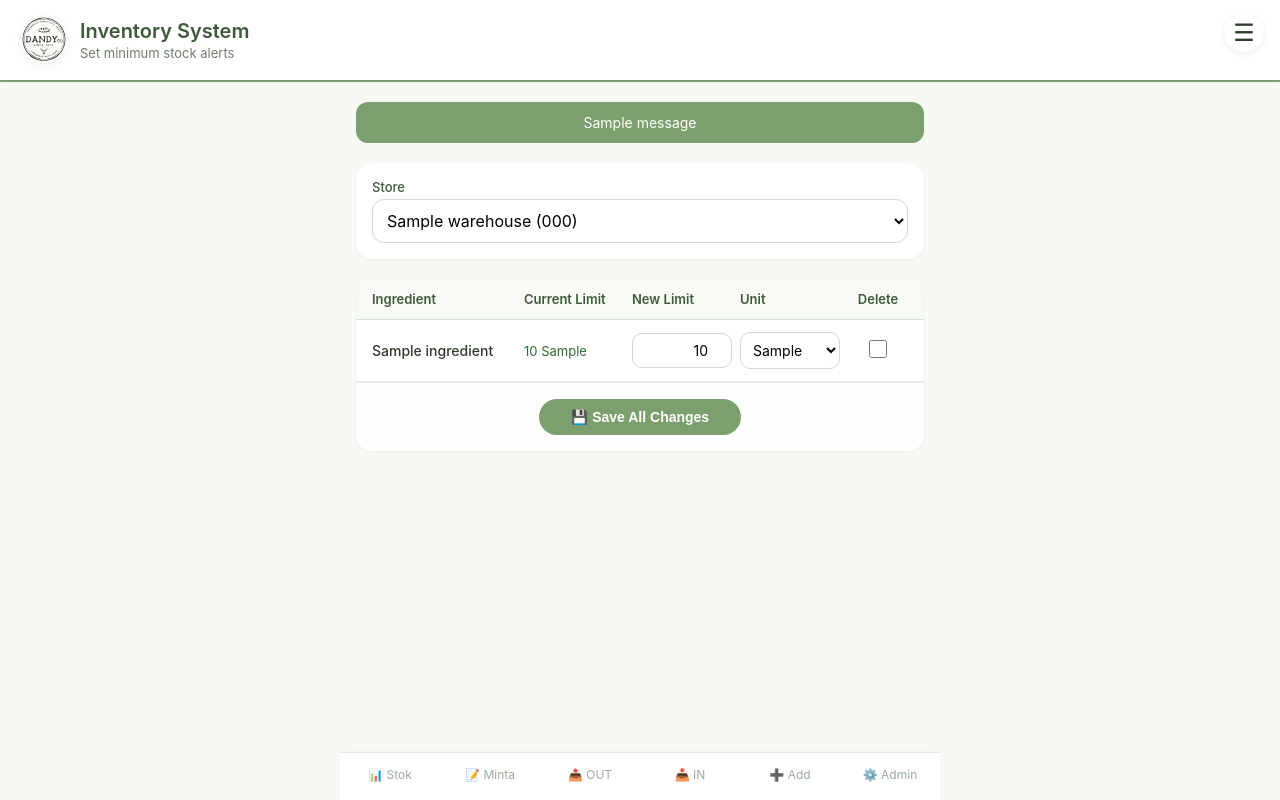
After one commit to furiaak/htf2, a Flask app: page /admin/stock_limits in a window 1280 px wide. The commit adds this page. Run offline with Flask 3, Linux system fonts and the light colour scheme; a user stored in the database is signed in; tables that the repository leaves empty hold one stand-in row (values such as "Sample post"); one stand-in notice (Sample message) is shown.

Commit message:
added stock setting

```diff
--- a/app.py
+++ b/app.py
@@ -1,6 +1,6 @@
 from flask import Flask, render_template, request, redirect, url_for, session, flash, jsonify
 from flask_sqlalchemy import SQLAlchemy
-from sqlalchemy import func
+from sqlalchemy import func, or_
 from datetime import datetime, date, timezone
 from werkzeug.security import generate_password_hash, check_password_hash
 import os
@@ -73,7 +73,13 @@ class StockSetting(db.Model):
     warehouse_id = db.Column(db.Integer, db.ForeignKey('warehouses.id'), nullable=False)
     ingredient_id = db.Column(db.Integer, db.ForeignKey('ingredients.id'), nullable=False)
     min_quantity_base = db.Column(db.Float, nullable=False)
+    unit_id = db.Column(db.Integer, db.ForeignKey('units.id'), nullable=False)   # NEW
     updated_at = db.Column(db.DateTime, default=datetime.utcnow)
+
+    # Relationships (optional)
+    warehouse = db.relationship('Warehouse')
+    ingredient = db.relationship('Ingredient')
+    unit = db.relationship('Unit')   # NEW
 
 class InventoryBalance(db.Model):
     __tablename__ = 'inventory_balance'
@@ -857,11 +863,9 @@ def current_stock():
     user_role = session['role']
     user_id = session['user_id']
 
-    # Admin sees all warehouses
+    # Admin sees all warehouses (keep as is)
     if user_role == 'ADMIN':
-        # Get all warehouses with their stock
         warehouses = Warehouse.query.order_by(Warehouse.name).all()
-
         stock_by_warehouse = []
         for wh in warehouses:
             balances = db.session.query(
@@ -885,35 +889,70 @@ def current_stock():
                 'warehouse': wh,
                 'stock_list': stock_list
             })
-
         return render_template('hq_stock.html', stock_by_warehouse=stock_by_warehouse)
 
-    # Regular users see their assigned warehouse
+    # Regular user
     warehouse_id = session['warehouse_id']
-    warehouse = Warehouse.query.get(warehouse_id)
+    warehouse = db.session.get(Warehouse, warehouse_id)
+
+    from sqlalchemy import func, or_
 
     results = db.session.query(
-        InventoryBalance, Ingredient
-    ).join(
-        Ingredient, InventoryBalance.ingredient_id == Ingredient.id
+        Ingredient,
+        func.coalesce(InventoryBalance.balance_base, 0).label('balance_base'),
+        StockSetting.min_quantity_base,
+        StockSetting.unit_id,
+        Unit.alt_unit.label('limit_unit'),
+        Unit.conversion_to_base.label('limit_conversion')
+    ).outerjoin(
+        InventoryBalance,
+        (InventoryBalance.ingredient_id == Ingredient.id) &
+        (InventoryBalance.warehouse_id == warehouse_id)
+    ).outerjoin(
+        StockSetting,
+        (StockSetting.ingredient_id == Ingredient.id) &
+        (StockSetting.warehouse_id == warehouse_id)
+    ).outerjoin(
+        Unit, StockSetting.unit_id == Unit.id
     ).filter(
-        InventoryBalance.warehouse_id == warehouse_id
-    ).order_by(Ingredient.name.asc()).all()
+        Ingredient.is_approved == True,
+        or_(
+            InventoryBalance.balance_base > 0,
+            StockSetting.id.isnot(None)
+        )
+    ).order_by(Ingredient.name).all()
 
     stock_list = []
-    for balance, ingredient in results:
-        display_qty = format_quantity(balance.balance_base, ingredient)
+    low_stock_count = 0
+
+    for ingredient, balance_base, min_base, limit_unit_id, limit_unit_alt, limit_conversion in results:
+        is_below = False
+        min_display = None
+
+        if min_base is not None and limit_conversion and limit_conversion > 0:
+            # Convert min_base back to the stored unit (as an integer, rounding up)
+            limit_qty = min_base / limit_conversion
+            # Optionally round up to nearest integer for display
+            limit_qty_int = int(limit_qty) + (1 if limit_qty > int(limit_qty) else 0)
+            min_display = f"{limit_qty_int} {limit_unit_alt}"
+            if balance_base < min_base:
+                is_below = True
+                low_stock_count += 1
+
+        display_qty = format_quantity(balance_base, ingredient)
+
         stock_list.append({
             'ingredient': ingredient,
-            'balance_base': balance.balance_base,
+            'balance_base': balance_base,
             'display_qty': display_qty,
-            'low_stock': False
+            'is_below': is_below,
+            'min_display': min_display
         })
 
     return render_template('current_stock.html',
                           stock_list=stock_list,
                           warehouse=warehouse,
-                          low_stock_count=0)
+                          low_stock_count=low_stock_count)
 
 @app.route('/movement/history/<int:ingredient_id>')
 def movement_history(ingredient_id):
@@ -1483,6 +1522,145 @@ def reject_receipt(movement_id):
 
 # ========== ADMIN ROUTES ==========
 
+
+@app.route('/admin/stock_limits', methods=['GET', 'POST'])
+def admin_stock_limits():
+    if 'user_id' not in session or session['role'] != 'ADMIN':
+        flash('Admin access only')
+        return redirect(url_for('current_stock'))
+
+    # Get all warehouses for dropdown
+    warehouses = Warehouse.query.order_by(Warehouse.name).all()
+
+    # Selected warehouse (default to first if none)
+    selected_warehouse_id = request.args.get('warehouse_id', type=int)
+    if not selected_warehouse_id and warehouses:
+        selected_warehouse_id = warehouses[0].id
+
+    selected_warehouse = Warehouse.query.get(selected_warehouse_id)
+
+    if request.method == 'POST':
+        # Get warehouse_id from hidden input or URL
+        selected_warehouse_id = request.form.get('warehouse_id', type=int)
+        if not selected_warehouse_id:
+            selected_warehouse_id = request.args.get('warehouse_id', type=int)
+
+        if not selected_warehouse_id:
+            flash('No warehouse selected')
+            return redirect(url_for('admin_stock_limits'))
+
+        try:
+            # Process deletions first (so if both delete and limit are sent, delete wins)
+            for key in request.form:
+                if key.startswith('delete_'):
+                    ingredient_id = int(key.split('_')[1])
+                    # Delete the setting for this warehouse + ingredient
+                    StockSetting.query.filter_by(
+                        warehouse_id=selected_warehouse_id,
+                        ingredient_id=ingredient_id
+                    ).delete()
+
+            # Process limit updates/inserts (skip if delete was also checked for that ingredient)
+            for key, value in request.form.items():
+                if key.startswith('limit_'):
+                    ingredient_id = int(key.split('_')[1])
+
+                    # If delete was checked for this ingredient, skip (already deleted)
+                    if f'delete_{ingredient_id}' in request.form:
+                        continue
+
+                    new_limit_str = value.strip()
+                    if not new_limit_str:
+                        continue
+
+                    try:
+                        new_limit = int(new_limit_str)
+                        if new_limit <= 0:
+                            continue
+                    except ValueError:
+                        continue
+
+                    unit_id = int(request.form.get(f'unit_{ingredient_id}'))
+                    unit = db.session.get(Unit, unit_id)
+                    if not unit:
+                        continue
+
+                    min_quantity_base = new_limit * unit.conversion_to_base
+
+                    setting = StockSetting.query.filter_by(
+                        warehouse_id=selected_warehouse_id,
+                        ingredient_id=ingredient_id
+                    ).first()
+
+                    if setting:
+                        setting.min_quantity_base = min_quantity_base
+                        setting.unit_id = unit_id
+                        setting.updated_at = datetime.utcnow()
+                    else:
+                        new_setting = StockSetting(
+                            warehouse_id=selected_warehouse_id,
+                            ingredient_id=ingredient_id,
+                            min_quantity_base=min_quantity_base,
+                            unit_id=unit_id
+                        )
+                        db.session.add(new_setting)
+
+            db.session.commit()
+            flash('Stock limits updated successfully')
+            return redirect(url_for('admin_stock_limits', warehouse_id=selected_warehouse_id))
+
+        except Exception as e:
+            db.session.rollback()
+            flash(f'Error: {str(e)}')
+            return redirect(url_for('admin_stock_limits', warehouse_id=selected_warehouse_id))
+
+    # GET: prepare table data
+    ingredients = Ingredient.query.filter_by(is_approved=True).order_by(Ingredient.name).all()
+
+    rows = []
+    for ing in ingredients:
+        # Get current setting if exists
+        setting = StockSetting.query.filter_by(
+            warehouse_id=selected_warehouse_id,
+            ingredient_id=ing.id
+        ).first()
+
+        # Determine unit choices (largest unit = highest rank)
+        units = sorted(ing.units, key=lambda u: u.rank, reverse=True)
+        default_unit = units[0] if units else None
+
+        current_limit_display = "none"
+        current_limit_value = ""
+        current_unit_id = default_unit.id if default_unit else None
+
+        if setting:
+            # Convert stored base quantity back to the stored unit
+            unit = Unit.query.get(setting.unit_id)
+            if unit and unit.conversion_to_base > 0:
+                display_qty = int(setting.min_quantity_base / unit.conversion_to_base)
+                current_limit_display = f"{display_qty} {unit.alt_unit}"
+                current_limit_value = display_qty
+                current_unit_id = setting.unit_id
+            else:
+                current_limit_display = "error"
+
+        rows.append({
+            'ingredient_id': ing.id,
+            'ingredient_name': ing.name,
+            'setting_id': setting.id if setting else None,
+            'current_limit_display': current_limit_display,
+            'current_limit_value': current_limit_value,
+            'current_unit_id': current_unit_id,
+            'units': units,  # list of Unit objects
+            'has_setting': setting is not None
+        })
+
+    return render_template('admin_stock_limits.html',
+                           warehouses=warehouses,
+                           selected_warehouse_id=selected_warehouse_id,
+                           selected_warehouse=selected_warehouse,
+                           rows=rows)
+
 @app.route('/admin/ingredients')
 def admin_ingredients():
     if 'user_id' not in session:
--- /dev/null
+++ b/templates/admin_stock_limits.html
@@ -0,0 +1,97 @@
+{% extends "base.html" %}
+
+{% block header_subtitle %}
+<div class="subtitle">Set minimum stock alerts</div>
+{% endblock %}
+
+{% block content %}
+<div class="container">
+    <!-- Flash messages -->
+    {% with messages = get_flashed_messages(with_categories=true) %}
+        {% if messages %}
+            <div style="margin-bottom: 20px;">
+                {% for category, message in messages %}
+                    <div class="flash {% if category %}flash-{{ category }}{% else %}flash{% endif %}">
+                        {{ message }}
+                    </div>
+                {% endfor %}
+            </div>
+        {% endif %}
+    {% endwith %}
+
+    <!-- Store selector card (matches item-table style) -->
+    <div style="background: white; border-radius: 16px; padding: 16px; margin-bottom: 20px; box-shadow: 0 1px 3px rgba(0,0,0,0.05);">
+        <form method="GET" action="{{ url_for('admin_stock_limits') }}" style="display: flex; gap: 12px; align-items: flex-end; flex-wrap: wrap;">
+            <div style="flex: 1; min-width: 180px;">
+                <label for="warehouse_id" style="margin-bottom: 4px; font-size: 13px; font-weight: 500; color: #3E5A3A;">Store</label>
+                <select name="warehouse_id" id="warehouse_id" onchange="this.form.submit()" style="background: white; border: 1px solid #D1D8D1; border-radius: 12px; padding: 10px; width: 100%;">
+                    {% for wh in warehouses %}
+                        <option value="{{ wh.id }}" {% if wh.id == selected_warehouse_id %}selected{% endif %}>
+                            {{ wh.name }} ({{ wh.store_code }})
+                        </option>
+                    {% endfor %}
+                </select>
+            </div>
+        </form>
+    </div>
+
+    <!-- Limits table – styled exactly like item-table macro -->
+    <div style="background: white; border-radius: 16px; overflow: hidden; box-shadow: 0 1px 3px rgba(0,0,0,0.05); margin-bottom: 20px;">
+        <form method="POST" action="{{ url_for('admin_stock_limits', warehouse_id=selected_warehouse_id) }}">
+            <input type="hidden" name="warehouse_id" value="{{ selected_warehouse_id }}">
+
+            <!-- Header row (matching .item-table-header) -->
+            <div style="display: grid; grid-template-columns: 1fr 100px 100px 100px 60px; gap: 8px; padding: 12px 16px; background: #F7FAF5; font-weight: 600; font-size: 13px; color: #3E5A3A; border-bottom: 1px solid #D6E0D6;">
+                <div>Ingredient</div>
+                <div>Current Limit</div>
+                <div>New Limit</div>
+                <div>Unit</div>
+                <div style="text-align: center;">Delete</div>
+            </div>
+
+            <!-- Rows -->
+            <div style="background: white;">
+                {% for row in rows %}
+                <div style="display: grid; grid-template-columns: 1fr 100px 100px 100px 60px; gap: 8px; padding: 12px 16px; border-bottom: 1px solid #E6EDE6; align-items: center; transition: background 0.1s;" onmouseover="this.style.backgroundColor='#F9FCF7'" onmouseout="this.style.backgroundColor='white'">
+                    <div style="font-size: 14px; font-weight: 500; color: #2E3B2B;">{{ row.ingredient_name }}</div>
+                    <div style="font-size: 13px; color: {% if row.has_setting %}#2E6B2E{% else %}#9AAE9A{% endif %};">
+                        {% if row.has_setting %}
+                            {{ row.current_limit_display }}
+                        {% else %}
+                            <span style="font-style: italic;">none</span>
+                        {% endif %}
+                    </div>
+                    <div>
+                        <input type="number" name="limit_{{ row.ingredient_id }}"
+                               value="{{ row.current_limit_value if row.current_limit_value else '' }}"
+                               min="1" step="1"
+                               style="width: 100%; padding: 8px; font-size: 14px; border: 1px solid #D1D8D1; border-radius: 10px; background: white; text-align: right;">
+                    </div>
+                    <div>
+                        <select name="unit_{{ row.ingredient_id }}" style="width: 100%; padding: 8px; font-size: 14px; border: 1px solid #D1D8D1; border-radius: 10px; background: white;">
+                            {% for unit in row.units %}
+                                <option value="{{ unit.id }}" {% if row.current_unit_id == unit.id %}selected{% endif %}>
+                                    {{ unit.alt_unit }}
+                                </option>
+                            {% endfor %}
+                        </select>
+                    </div>
+                    <div style="text-align: center;">
+                        {% if row.has_setting %}
+                            <input type="checkbox" name="delete_{{ row.ingredient_id }}" value="1" style="width: 18px; height: 18px; cursor: pointer;">
+                        {% else %}
+                            <span style="color: #CCD6CC;">—</span>
+                        {% endif %}
+                    </div>
+                </div>
+                {% endfor %}
+            </div>
+
+            <!-- Save button area (matches .add-item-link style) -->
+            <div style="padding: 16px; text-align: center; border-top: 1px solid #E6EDE6; background: #FEFEFC;">
+                <button type="submit" style="background: #7C9F6E; color: white; border: none; border-radius: 40px; padding: 10px 32px; font-size: 14px; font-weight: 600; cursor: pointer;">💾 Save All Changes</button>
+            </div>
+        </form>
+    </div>
+</div>
+{% endblock %}
--- a/templates/hq_stock.html
+++ b/templates/hq_stock.html
@@ -6,7 +6,10 @@
 
 {% block content %}
 <div class="container">
-    <h2 style="margin-bottom: 20px; font-size: 20px; font-weight: 600; color: #3E5A3A;">HQ Stock Overview</h2>
+    <div style="display: flex; justify-content: space-between; align-items: center; margin-bottom: 20px;">
+        <h2 style="margin: 0; font-size: 20px; font-weight: 600; color: #3E5A3A;">HQ Stock Overview</h2>
+        <a href="{{ url_for('admin_stock_limits') }}" style="background-color: #7C9F6E; color: white; padding: 4px 12px; border-radius: 20px; text-decoration: none; font-size: 13px; font-weight: 500;">Set Limit</a>
+	</div>
 
     {% for wh_data in stock_by_warehouse %}
     <div class="warehouse-section">
```
Also changed, not shown: templates/current_stock.html (+13 -6 lines).
